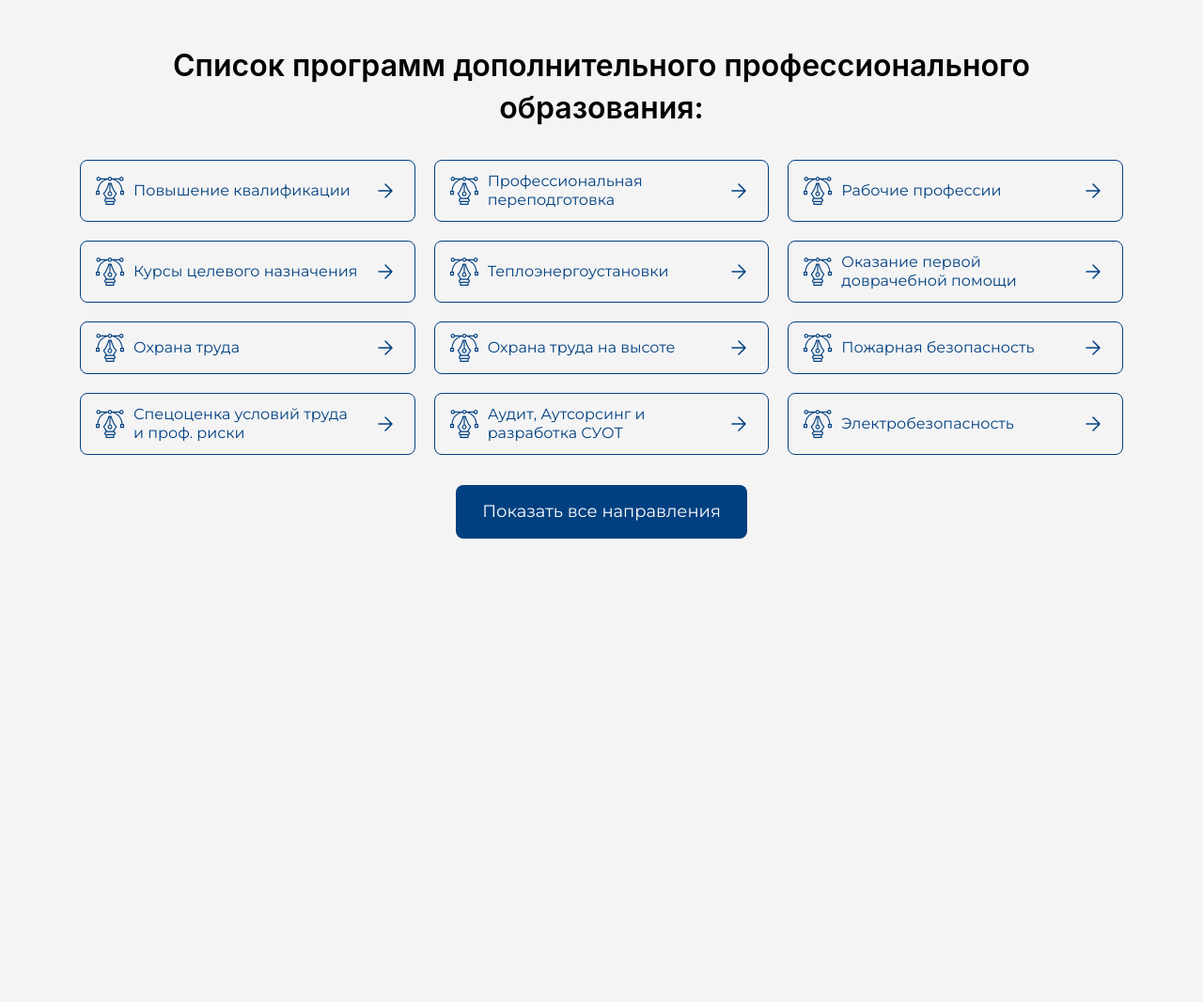
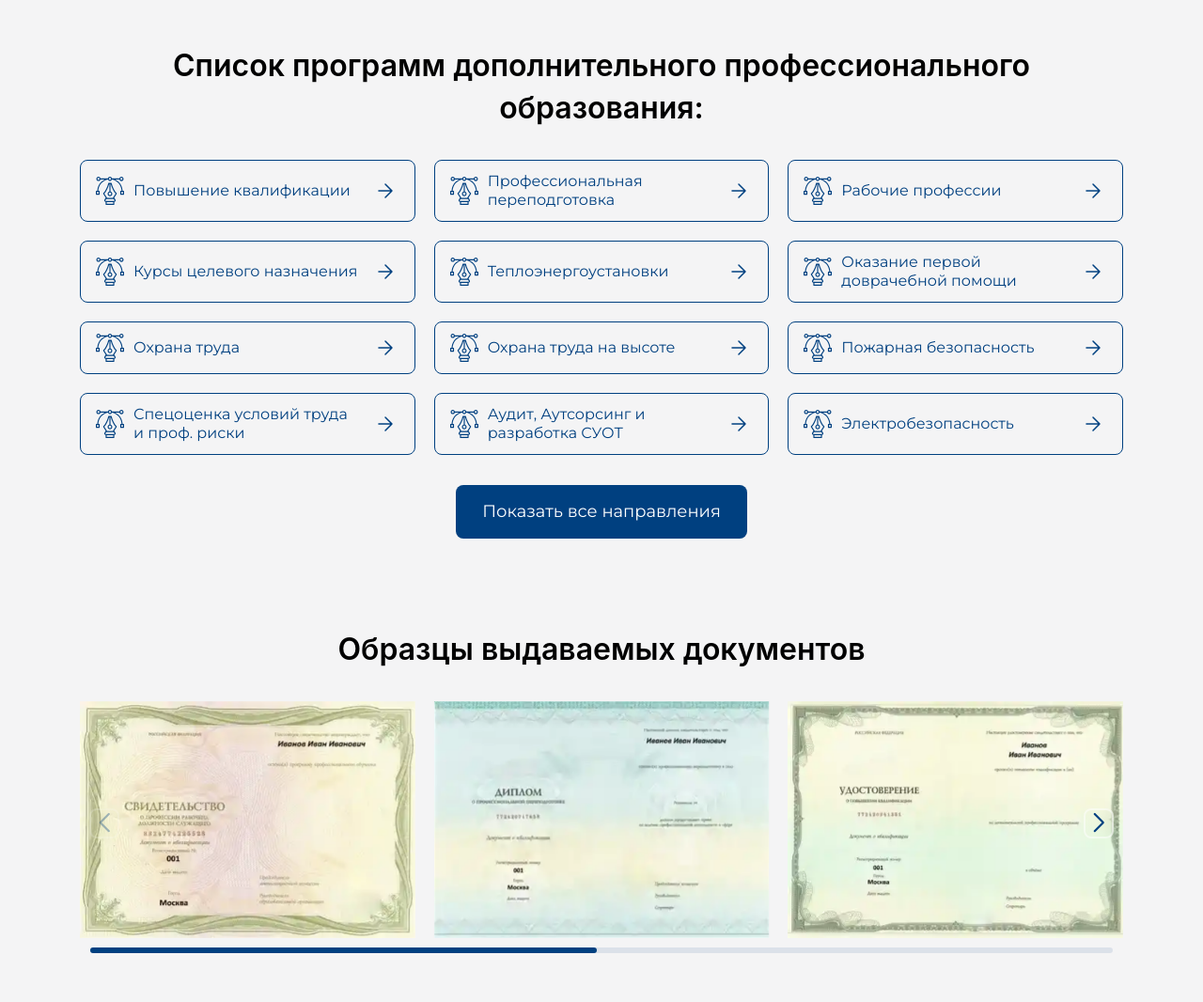
Before and after one commit to alexius90e/cpppkru, a plain HTML site: page index.html in a window 1280 px wide. Shown: the whole page at 94% size. Before the commit the page ends 800 px from the top, so only its background shows below. Drawn offline with Linux system fonts and the light colour scheme.

Commit message:
feat: added doc-samples

```diff
--- a/index.html
+++ b/index.html
@@ -72,7 +72,9 @@
                       alt="icon"
                     />
                   </figure>
-                  <div class="available-programs__list-item-link-text">Курсы целевого назначения</div>
+                  <div class="available-programs__list-item-link-text">
+                    Курсы целевого назначения
+                  </div>
                 </a>
               </li>
               <li class="available-programs__list-item">
@@ -234,7 +236,9 @@
                       alt="icon"
                     />
                   </figure>
-                  <div class="available-programs__list-item-link-text">Промышленная безопасность</div>
+                  <div class="available-programs__list-item-link-text">
+                    Промышленная безопасность
+                  </div>
                 </a>
               </li>
               <li class="available-programs__list-item">
@@ -257,7 +261,72 @@
               <button class="available-programs__more-button">Показать все направления</button>
             </div>
           </div>
+        </div>
+      </section>
 
+      <section class="doc-samples">
+        <div class="container">
+          <h2 class="doc-samples__title">Образцы выдаваемых документов</h2>
+
+          <div class="doc-samples__gallery">
+            <div class="swiper">
+              <div class="swiper-wrapper">
+                <div class="swiper-slide">
+                  <img
+                    src="./assets/doc-samples/doc-sample-1.webp"
+                    href="./assets/doc-samples/doc-sample-1.webp"
+                    data-fancybox="doc-gallery"
+                    alt="doc"
+                  />
+                </div>
+                <div class="swiper-slide">
+                  <img
+                    src="./assets/doc-samples/doc-sample-3.webp"
+                    href="./assets/doc-samples/doc-sample-3.webp"
+                    data-fancybox="doc-gallery"
+                    alt="doc"
+                  />
+                </div>
+                <div class="swiper-slide">
+                  <img
+                    src="./assets/doc-samples/doc-sample-2.webp"
+                    href="./assets/doc-samples/doc-sample-2.webp"
+                    data-fancybox="doc-gallery"
+                    alt="doc"
+                  />
+                </div>
+                <div class="swiper-slide">
+                  <img
+                    src="./assets/doc-samples/doc-sample-1.webp"
+                    href="./assets/doc-samples/doc-sample-1.webp"
+                    data-fancybox="doc-gallery"
+                    alt="doc"
+                  />
+                </div>
+                <div class="swiper-slide">
+                  <img
+                    src="./assets/doc-samples/doc-sample-3.webp"
+                    href="./assets/doc-samples/doc-sample-3.webp"
+                    data-fancybox="doc-gallery"
+                    alt="doc"
+                  />
+                </div>
+                <div class="swiper-slide">
+                  <img
+                    src="./assets/doc-samples/doc-sample-2.webp"
+                    href="./assets/doc-samples/doc-sample-2.webp"
+                    data-fancybox="doc-gallery"
+                    alt="doc"
+                  />
+                </div>
+              </div>
+
+              <div class="swiper-button-prev"></div>
+              <div class="swiper-button-next"></div>
+
+              <div class="swiper-scrollbar"></div>
+            </div>
+          </div>
         </div>
       </section>
     </main>
--- a/js/newblocks.js
+++ b/js/newblocks.js
@@ -26,3 +26,34 @@ availableProgramsBlockEls.forEach((block) => {
     }
   });
 });
+
+///
+
+const docSamplesSwiperEl = document.querySelector('.doc-samples .swiper');
+
+if (docSamplesSwiperEl) {
+  const docSamplesSwiper = new Swiper(docSamplesSwiperEl, {
+    slidesPerView: 1,
+    spaceBetween: 20,
+    breakpoints: {
+      320: {
+        slidesPerView: 1,
+      },
+      768: {
+        slidesPerView: 2,
+      },
+      1200: {
+        slidesPerView: 3,
+      },
+    },
+    navigation: {
+      nextEl: '.swiper-button-next',
+      prevEl: '.swiper-button-prev',
+    },
+    scrollbar: {
+      el: '.swiper-scrollbar',
+    },
+  });
+}
+
+Fancybox.bind('[data-fancybox="doc-gallery"]');
--- /dev/null
+++ b/scss/_l-doc-samples.scss
@@ -0,0 +1,73 @@
+.doc-samples {
+  padding: 48px 0;
+
+  @include laptop {
+    padding: 36px 0;
+  }
+
+  &__title {
+    margin: 0 0 32px;
+    font-size: 32px;
+    font-weight: 600;
+    line-height: 140%;
+    text-align: center;
+
+    @include laptop {
+      margin: 0 0 28px;
+      font-size: 28px;
+    }
+
+    @include mobile {
+      margin: 0 0 24px;
+      font-size: 24px;
+    }
+  }
+
+  &__gallery {
+    & .swiper {
+      padding-bottom: 20px;
+
+      &-slide {
+        & img {
+          display: block;
+          max-width: 100%;
+          height: auto;
+          user-select: none;
+        }
+      }
+
+      &-button {
+        &-prev,
+        &-next {
+          display: flex;
+          align-items: center;
+          justify-content: center;
+          width: 32px !important;
+          height: 32px !important;
+          border: 2px solid rgba($color: #ffffff, $alpha: 0.5);
+          border-radius: 8px;
+          backdrop-filter: blur(8px);
+          user-select: none;
+
+          &::after {
+            font-size: 20px;
+            font-weight: 600;
+            line-height: 100%;
+            color: #004080;
+            user-select: none;
+          }
+        }
+      }
+
+      &-scrollbar {
+        height: 6px;
+        background-color: rgba($color: #004080, $alpha: 0.1);
+
+        &-drag {
+          height: inherit;
+          background-color: #004080;
+        }
+      }
+    }
+  }
+}
--- a/scss/newblocks.scss
+++ b/scss/newblocks.scss
@@ -9,3 +9,4 @@
 
 @import './l-main';
 @import './l-available-programs';
+@import './l-doc-samples';
```
Also changed, not shown: assets/doc-samples/doc-sample-1.webp (added), assets/doc-samples/doc-sample-2.webp (added), assets/doc-samples/doc-sample-3.webp (added), css/newblocks.css.
